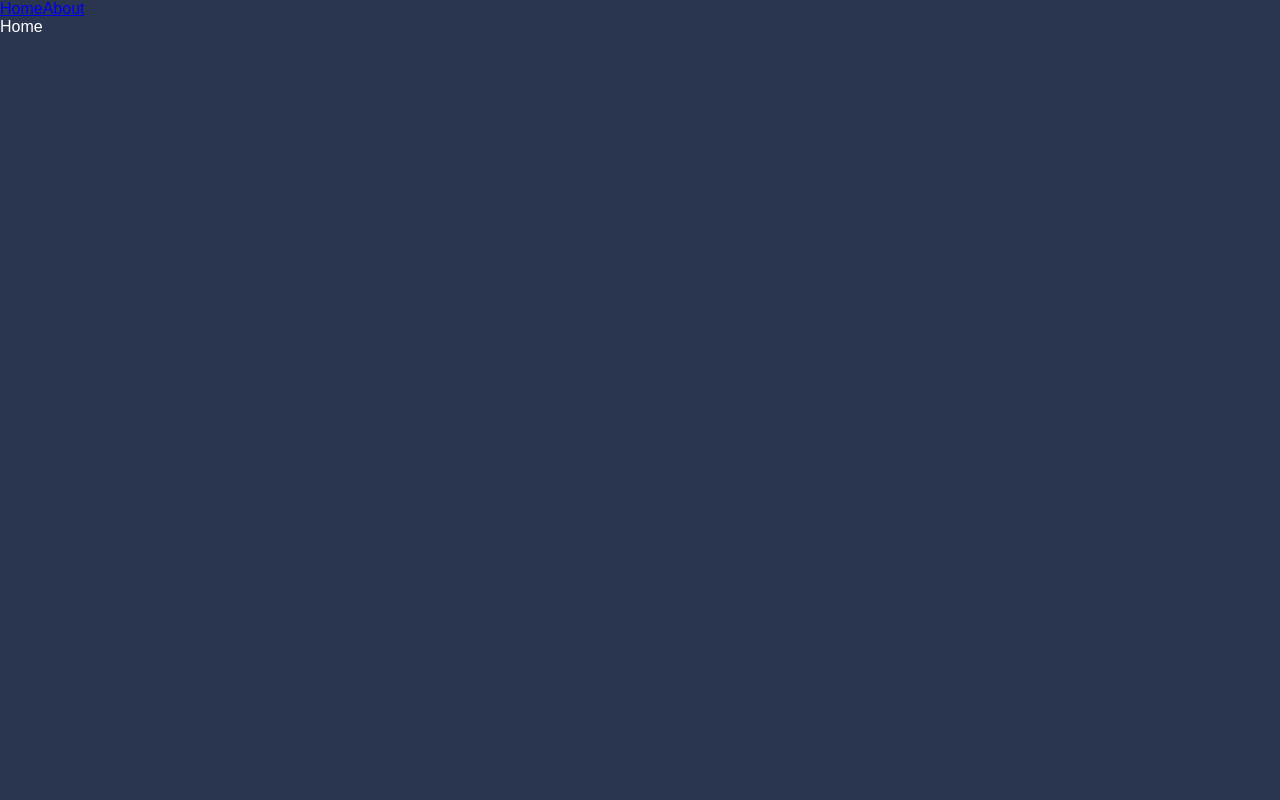
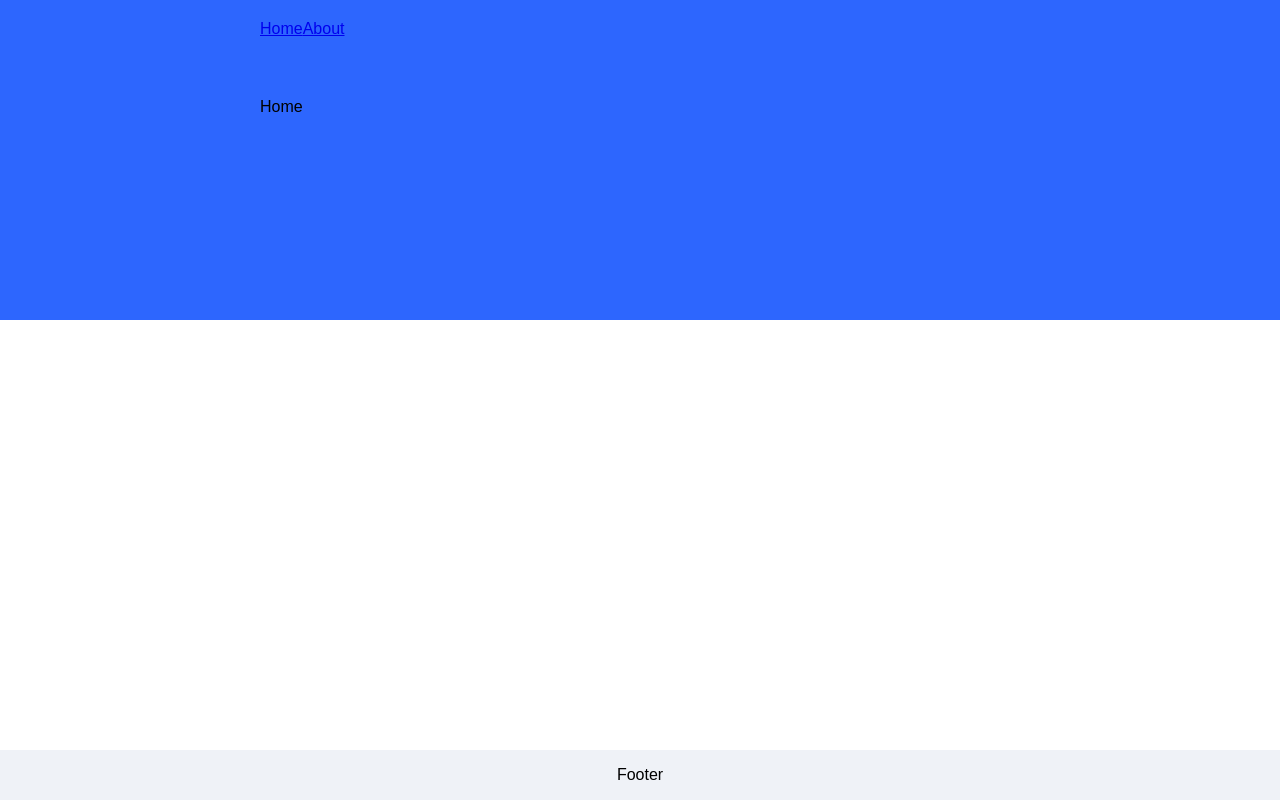
Before and after one commit to pbl-js/countries-app, a React (Create React App) app: page / in a window 1280 px wide. Built offline with nearby package versions, Linux system fonts and the light colour scheme.

Commit message:
Create MainLayout

```diff
--- a/src/App.tsx
+++ b/src/App.tsx
@@ -12,7 +12,6 @@ function App() {
     <ThemeProvider theme={theme}>
       <GlobalStyle />
       <BrowserRouter>
-        <Navigation />
         <MainRouter />
       </BrowserRouter>
     </ThemeProvider>
--- /dev/null
+++ b/src/components/Footer/Footer.tsx
@@ -0,0 +1,17 @@
+import React from "react";
+import styled from "styled-components";
+
+const FooterWrapper = styled.footer`
+  display: flex;
+  justify-content: center;
+  align-items: center;
+  width: 100%;
+  height: 50px;
+  background-color: ${({ theme }) => theme.colors.secondary};
+`;
+
+const Footer: React.FC = () => {
+  return <FooterWrapper>Footer</FooterWrapper>;
+};
+
+export default Footer;
--- a/src/components/Navigation/Navigation.tsx
+++ b/src/components/Navigation/Navigation.tsx
@@ -1,13 +1,18 @@
 import React from "react";
+import styled from "styled-components";
 import { Link } from "react-router-dom";
 import routes from "router/routes";
 
+const MainWrapper = styled.nav`
+  width: 100%;
+`;
+
 const Navigation: React.FC = () => {
   return (
-    <div>
+    <MainWrapper>
       <Link to={routes.home}>Home</Link>
       <Link to={routes.about}>About</Link>
-    </div>
+    </MainWrapper>
   );
 };
 
--- /dev/null
+++ b/src/layouts/MainLayout/MainLayout.tsx
@@ -0,0 +1,53 @@
+import React from "react";
+import styled from "styled-components";
+import breakPoints from "theme/breakPoints";
+
+import Navigation from "components/Navigation/Navigation";
+import Footer from "components/Footer/Footer";
+
+const MainWrapper = styled.div`
+  position: relative;
+  display: flex;
+  flex-direction: column;
+  align-items: center;
+  min-height: 100vh;
+
+  ::before {
+    content: "";
+    display: block;
+    position: absolute;
+    width: 100%;
+    height: 40vh;
+    background-color: ${({ theme }) => theme.colors.blue};
+  }
+`;
+
+const InnerWrapper = styled.div`
+  z-index: 1;
+  flex-grow: 1;
+  padding: ${({ theme }) => theme.mainPadding};
+  margin: 0 auto;
+  width: 100%;
+  max-width: ${({ theme }) => theme.maxWidth};
+`;
+
+const StyledMain = styled.main`
+  width: 100%;
+  height: 100%;
+  margin-top: 60px;
+`;
+
+const MainLayout: React.FC = ({ children }) => {
+  return (
+    <MainWrapper>
+      <InnerWrapper>
+        <Navigation />
+
+        <StyledMain>{children}</StyledMain>
+      </InnerWrapper>
+      <Footer />
+    </MainWrapper>
+  );
+};
+
+export default MainLayout;
--- a/src/router/MainRouter.tsx
+++ b/src/router/MainRouter.tsx
@@ -2,15 +2,18 @@ import React from "react";
 import { Route, Switch } from "react-router-dom";
 import routes from "router/routes";
 
+import MainLayout from "layouts/MainLayout/MainLayout";
 import Home from "pages/Home/Home";
 import AboutUs from "pages/AboutUs/AboutUs";
 
 const MainRouter: React.FC = () => {
   return (
-    <Switch>
-      <Route exact path={routes.home} component={Home} />
-      <Route exact path={routes.about} component={AboutUs} />
-    </Switch>
+    <MainLayout>
+      <Switch>
+        <Route exact path={routes.home} component={Home} />
+        <Route exact path={routes.about} component={AboutUs} />
+      </Switch>
+    </MainLayout>
   );
 };
 
--- a/src/theme/GlobalStyle.ts
+++ b/src/theme/GlobalStyle.ts
@@ -14,7 +14,7 @@ const GlobalStyle = createGlobalStyle`
         font-family: "Montserrat", sans-serif;
         font-size: 1.6rem;
         background-color: ${({ theme }) => theme.colors.main};
-        color: ${({ theme }) => theme.colors.content};
+        color: ${({ theme }) => theme.colors.textPrimary};
     }
 `;
 
--- /dev/null
+++ b/src/theme/breakPoints.ts
@@ -0,0 +1,21 @@
+interface IbreakPoints {
+  mobileS: string;
+  mobileM: string;
+  mobileL: string;
+  tablet: string;
+  laptop: string;
+  laptopL: string;
+  desktop: string;
+}
+
+const breakPoints: IbreakPoints = {
+  mobileS: `(min-width: 320px)`,
+  mobileM: `(min-width: 375px)`,
+  mobileL: `(min-width: 540px)`,
+  tablet: `(min-width: 768px)`,
+  laptop: `(min-width: 1024px)`,
+  laptopL: `(min-width: 1400px)`,
+  desktop: `(min-width: 2560px)`,
+};
+
+export default breakPoints;
--- a/src/theme/theme.ts
+++ b/src/theme/theme.ts
@@ -2,17 +2,21 @@ import { DefaultTheme } from "styled-components";
 
 const theme: DefaultTheme = {
   colors: {
-    main: "#2A3650",
-    secondary: "#36415F",
-    tertiary: "#737E9A",
-    content: "white",
-    red: "#F1547A",
+    main: "#ffffff",
+    secondary: "#EFF2F7",
+
+    blue: "#2D66FE",
+
+    textPrimary: "7F7F7F",
+    textSecondary: "C4C4C4",
   },
   borderRadius: {
     main: "20px",
     secondary: "50px",
     tertiary: "100px",
   },
+  mainPadding: "20px",
+  maxWidth: "800px",
 };
 
 export default theme;
```
Also changed, not shown: src/theme/themeDeclaration.ts (+7 -3 lines).
